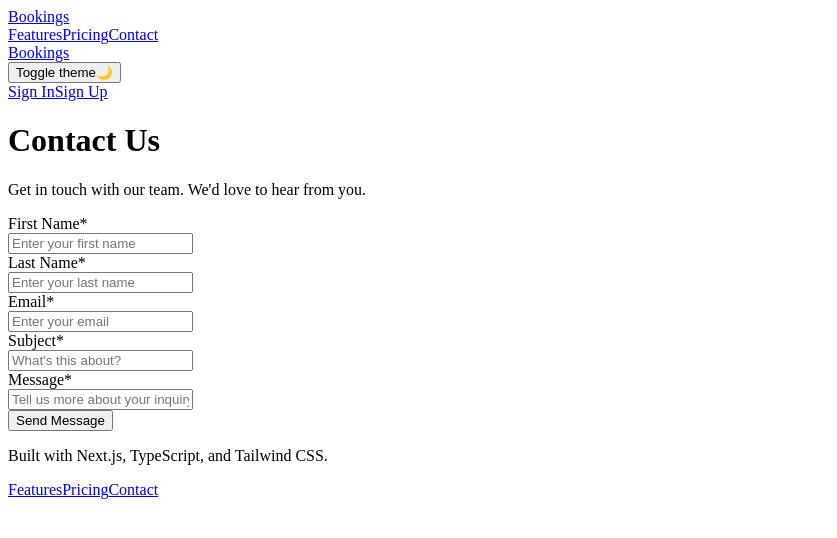
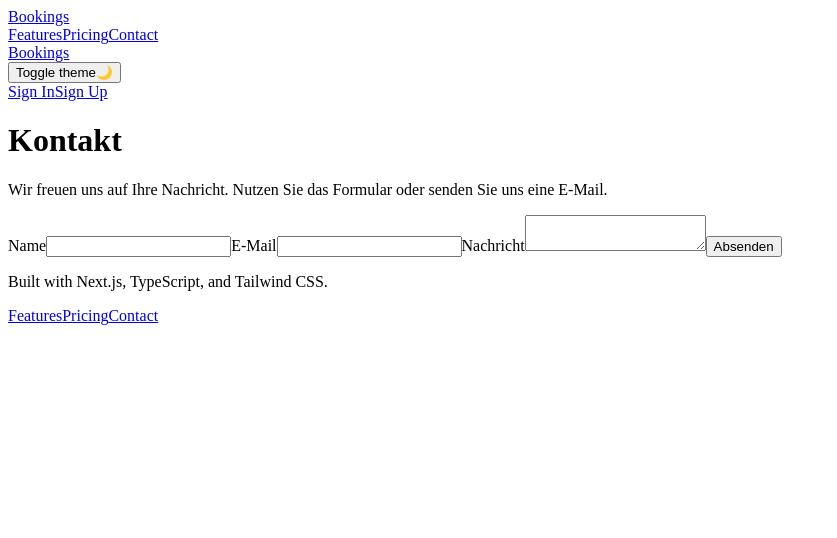
Before and after one commit to MKDigitalWorks/appointment-booking-saas, a Next.js app: page /contact in a window 1280 px wide. Shown: the top 538 px of the page, without its empty margins (0-837 px from the left). Built offline with nearby package versions, Linux system fonts and the light colour scheme.

Commit message:
fix(marketing): replace contact/pricing with minimal valid pages to satisfy lint/tsc/build

```diff
--- a/app/(marketing)/contact/page.tsx
+++ b/app/(marketing)/contact/page.tsx
@@ -1,57 +1,56 @@
-import { useTranslations } from 'next-intl';
-import { Button } from '@/components/ui/Button';
-import { Input } from '@/components/ui/Input';
-import { Field } from '@/components/forms/Field';
+export const metadata = {
+  title: "Kontakt",
+  description: "Schreib uns – wir melden uns schnell zurück.",
+};
 
 export default function ContactPage() {
-  const t = useTranslations('marketing');
+  return (
+    <main className="mx-auto max-w-3xl px-6 py-16">
+      <h1 className="text-3xl font-bold mb-4">Kontakt</h1>
+      <p className="text-muted-foreground mb-8">
+        Wir freuen uns auf Ihre Nachricht. Nutzen Sie das Formular oder senden
+        Sie uns eine E-Mail.
+      </p>
 
-  return (
-    <div className="container space-y-6 py-8 md:py-12 lg:py-24">
-      <div className="mx-auto flex max-w-[58rem] flex-col items-center space-y-4 text-center">
-        <h1 className="font-heading text-3xl leading-[1.1] sm:text-3xl md:text-6xl">
-          Contact Us
-        </h1>
-        <p className="max-w-[85%] leading-normal text-muted-foreground sm:text-lg sm:leading-7">
-          Get in touch with our team. We'd love to hear from you.
-        </p>
-      </div>
-
-      <div className="mx-auto max-w-2xl">
-        <form className="space-y-6">
-          <div className="grid gap-4 md:grid-cols-2">
-            <Field
-              label="First Name"
-              placeholder="Enter your first name"
-              required
-            />
-            <Field
-              label="Last Name"
-              placeholder="Enter your last name"
-              required
-            />
-          </div>
-          <Field
-            label="Email"
-            type="email"
-            placeholder="Enter your email"
+      <form
+        className="grid gap-4"
+        onSubmit={(e) => {
+          e.preventDefault();
+          alert("Danke! (Demo)");
+        }}
+      >
+        <label className="grid gap-2">
+          <span className="text-sm">Name</span>
+          <input
+            className="rounded-md border px-3 py-2"
+            name="name"
             required
           />
-          <Field
-            label="Subject"
-            placeholder="What's this about?"
+        </label>
+        <label className="grid gap-2">
+          <span className="text-sm">E-Mail</span>
+          <input
+            className="rounded-md border px-3 py-2"
+            name="email"
+            type="email"
             required
           />
-          <Field
-            label="Message"
-            placeholder="Tell us more about your inquiry"
+        </label>
+        <label className="grid gap-2">
+          <span className="text-sm">Nachricht</span>
+          <textarea
+            className="min-h-[120px] rounded-md border px-3 py-2"
+            name="message"
             required
           />
-          <Button type="submit" className="w-full">
-            Send Message
-          </Button>
-        </form>
-      </div>
-    </div>
+        </label>
+        <button
+          type="submit"
+          className="inline-flex items-center justify-center rounded-md bg-black px-4 py-2 text-white"
+        >
+          Absenden
+        </button>
+      </form>
+    </main>
   );
 }
```
Also changed, not shown: app/(marketing)/pricing/page.tsx (+71 -67 lines).
